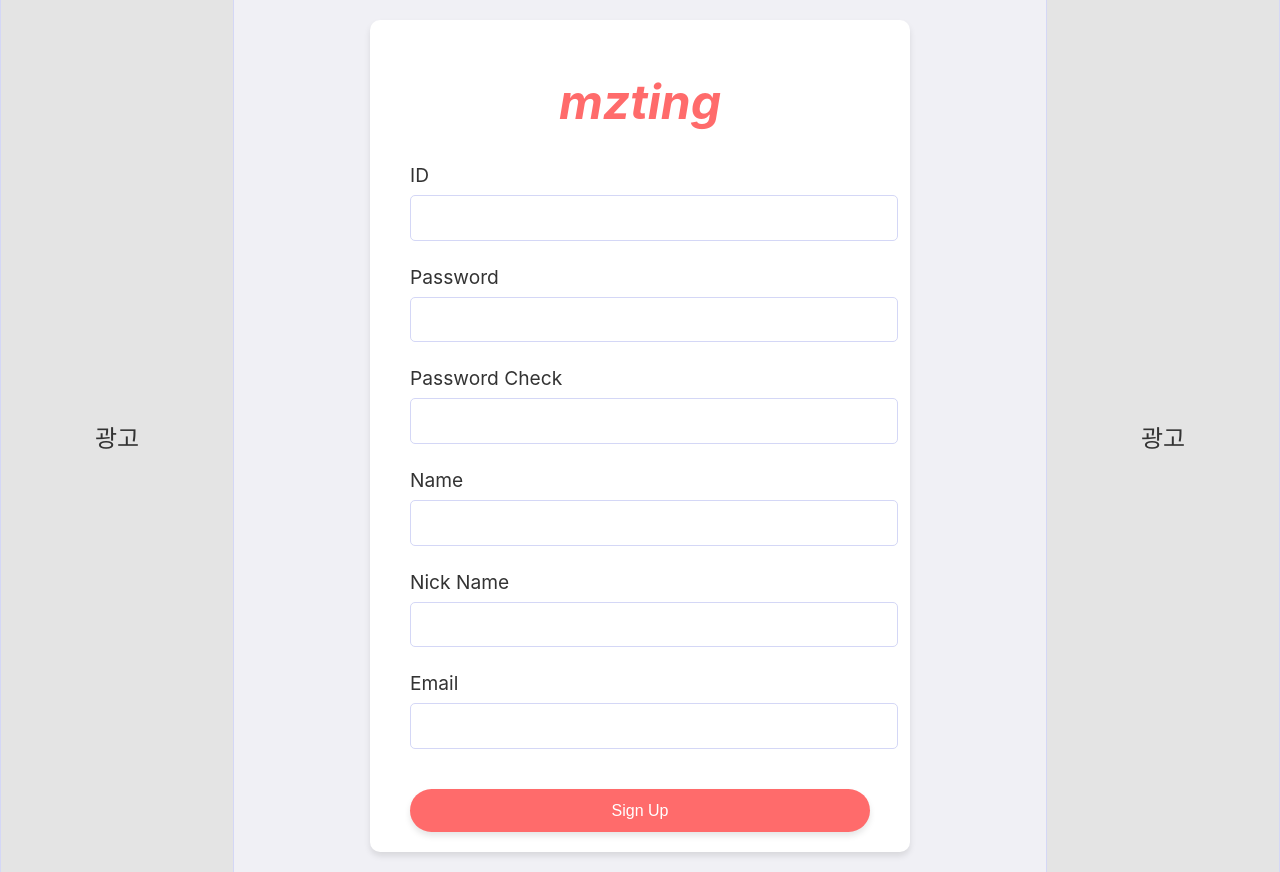
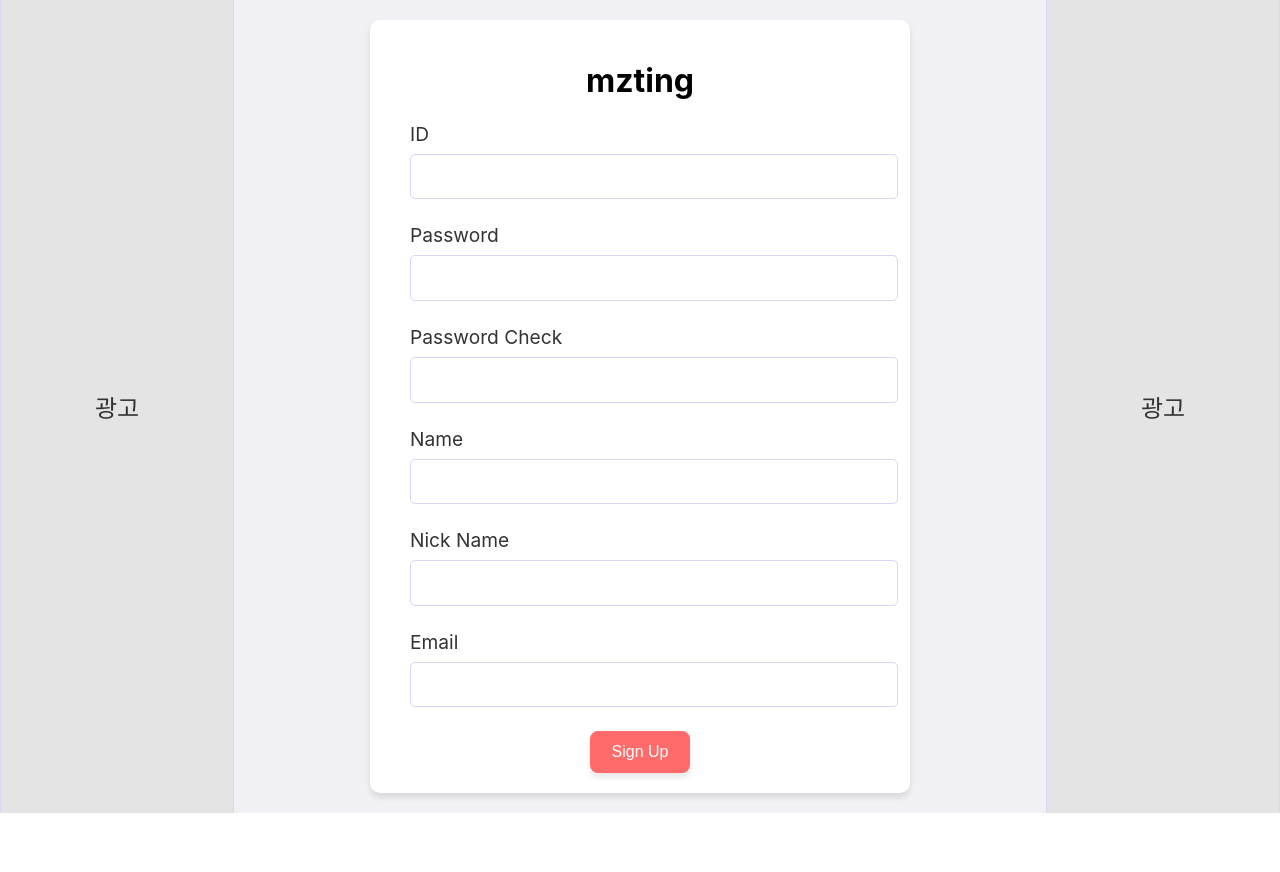
Before and after one commit to Tae4an/MZting, a React (Create React App) app in the folder front/: page /signup in a window 1280 px wide. After the commit the page ends 813 px from the top, so only its background shows below. Built offline with nearby package versions, Linux system fonts and the light colour scheme.

Commit message:
Refactor: 회원가입 폼 스타일 수정
- SignupForm 컴포넌트의 스타일 클래스 이름 변경
  - `styles.title`을 `styles.signupTitle`로 변경
  - `styles.button`을 `styles.signupButton`으로 변경
- 에러 메시지 표시를 위한 `styles.error` 클래스 추가

```diff
--- a/front/src/components/SignupForm.js
+++ b/front/src/components/SignupForm.js
@@ -42,7 +42,7 @@ const SignupForm = () => {
     return (
         <div className={styles.signupFormContainer}>
             <form className={styles.signupForm} onSubmit={handleSubmit}>
-                <h1 className={styles.title}>mzting</h1>
+                <h1 className={styles.signupTitle}>mzting</h1>
                 {error && <p className={styles.error}>{error}</p>}
                 <div className={styles.inputGroup}>
                     <label htmlFor="userId">ID</label>
@@ -104,7 +104,7 @@ const SignupForm = () => {
                         required
                     />
                 </div>
-                <button type="submit" className={styles.button}>Sign Up</button>
+                <button type="submit" className={styles.signupButton}>Sign Up</button>
             </form>
         </div>
     );
```
